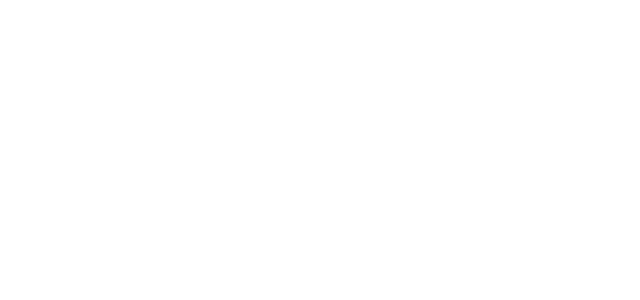
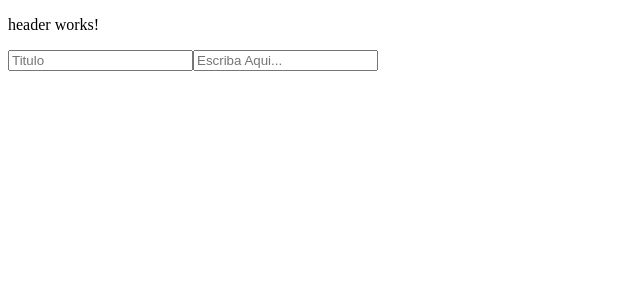
Before and after one commit to Lucho233/obraje-app, an Angular app: page / in a window 1280 px wide. Shown: the top 300 px of the page, without its empty margins (0-640 px from the left). Built offline with nearby package versions, Linux system fonts and the light colour scheme.

Commit message:
Agregue sub-contenido v.2

```diff
--- a/src/app/app.component.html
+++ b/src/app/app.component.html
@@ -1 +1,2 @@
 <app-header></app-header>
+<app-sub-contenido></app-sub-contenido>
--- a/src/app/sub-contenido/sub-contenido.component.html
+++ b/src/app/sub-contenido/sub-contenido.component.html
@@ -1,3 +1,2 @@
-<input type="text"> Titulo </input>
-<input type="text"> Escriba Aqui </input>
-<app-sub-contenido></app-sub-contenido>
+<input type="text" placeholder="Titulo">
+<input type="text" placeholder="Escriba Aqui...">
```
